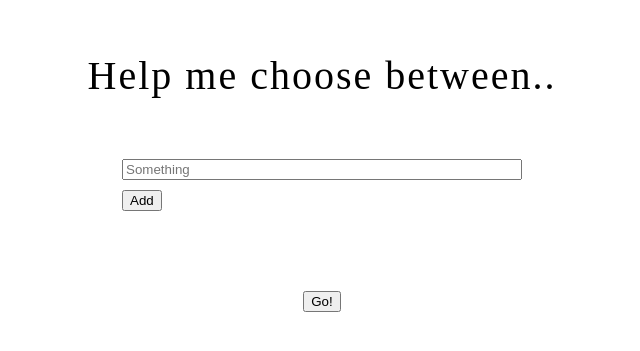
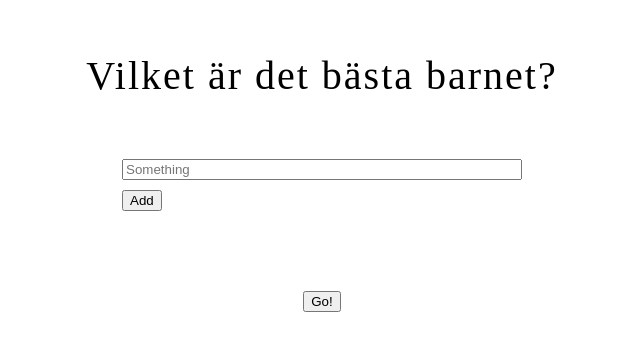
Before and after one commit to alicenc/help-me-choose, a plain HTML site: page index.html in a window 1280 px wide. Shown: the part 125-476 px from the top of the page, without its empty margins (318-958 px from the left). Drawn offline with nearby package versions, Linux system fonts and the light colour scheme.

Commit message:
test site

```diff
--- a/index.html
+++ b/index.html
@@ -6,7 +6,7 @@
   <link href="./main.css" rel="stylesheet" type="text/css">
 </head>
 <body>
-  <h1>Help me choose between..</h1>
+  <h1>Vilket är det bästa barnet?</h1>
   <div class="inputSection">
     <div class="inputs">
       <input placeholder=Something></input>
```
